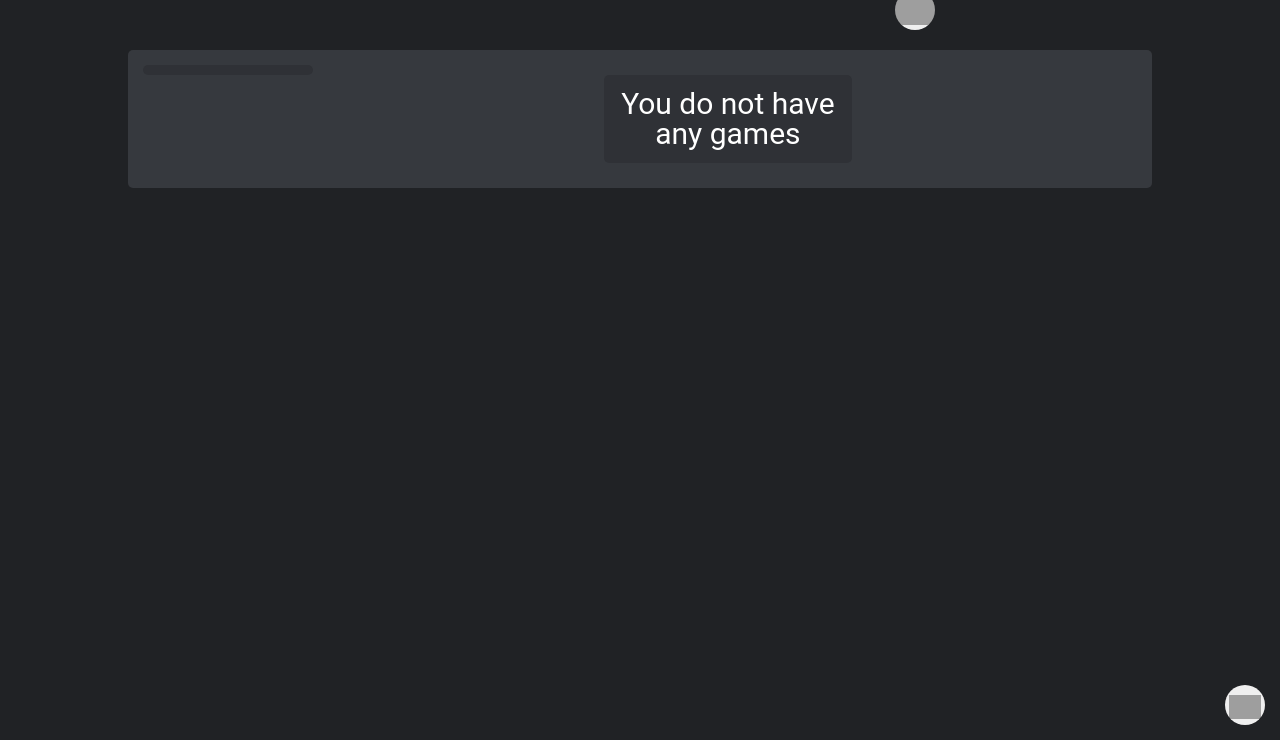
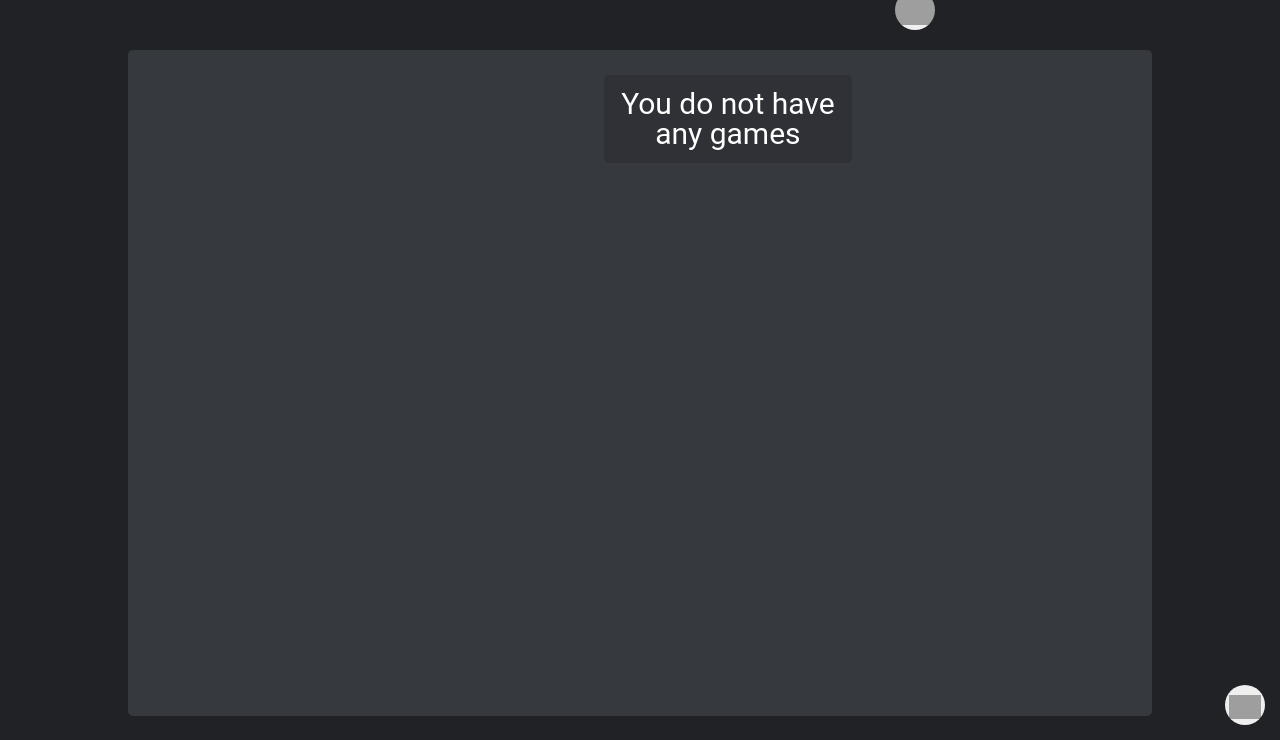
Before and after one commit to AchievementEngine/website, a PHP site: page /login/achievements.php in a window 1280 px wide. Shown: the part 60-800 px from the top of the page. Run offline with PHP 8.4, Linux system fonts and the light colour scheme; a user stored in the database is signed in; data comes from the database, SQL or seed files in the repository; data that the repository does not hold is empty; some libraries are stand-ins or nearby versions; grey boxes are pictures that could not be loaded.

Commit message:
Full screen info
pages now display content boxes that extend down the page instead of the size of the content

```diff
--- a/achievements.php
+++ b/achievements.php
@@ -45,10 +45,10 @@
 	<?php include ('include/header2.php'); ?>
 
 	<div class = "body">
-		<div class="content">
-			<div class="moreInfo">
-				<span class="sideBar">
-					<div class="gameScroll" style="width:12.5%">
+		<div class="content" style="height:95%;">
+			<div class="moreInfo" style="height:100%;">
+				<span style="height:100%; width:17.5%;">
+					<div class="activeZone" style="height:100%;">
 						<div class="scrollbar" id="style-1">
 							<div class="btn-group">
 								<?php foreach($userGames as $gameID) {
@@ -67,7 +67,7 @@
 					</div>
 				</span>
 				<span class="showcase" style="width:82.5%">
-					<div class="activeZone">
+					<div class="activeZone" style="height:100%;">
 						<div class="scrollbar-2" id="style-2">
 							<center>
 								<br>
--- a/data/style.css
+++ b/data/style.css
@@ -287,8 +287,7 @@ header .headLeft {
 
 .body {
 	margin:50px 10% 0px 10%;
-	height:calc(100%-200px);
-	width:calc(100%-600);
+	height:85%;
 }
 
 .profilePic {
@@ -301,7 +300,7 @@ header .headLeft {
 	background-color:#36393e;
 	color:white;
 	padding:10px;
-	height:calc(100% - 250px);
+
 	font-size:15px;
 }
 
@@ -398,7 +397,7 @@ input.messagesInput[type="text"] {
 	border: 1px solid grey;
     border-radius: 5px;
 	margin: 10px 2%;
-	width: 70%;
+	width: 65%;
 	background-color:#2c2f33;
 }
 
@@ -542,6 +541,7 @@ a {
 
 .force-overflow
 {
+	height:80%;
 }
 
 #style-1::-webkit-scrollbar-track
--- a/home.php
+++ b/home.php
@@ -42,7 +42,7 @@
 	<?php include ('include/sideNav.php'); ?>
 	<?php include ('include/header2.php'); ?>
 	<div class="body">
-		<div class="content">
+		<div class="content" style="height:95%;">
 			<h1 style="text-align:center; font-size:30px;"> Friend Activity </h1>
 			<br>
 
--- a/messages.php
+++ b/messages.php
@@ -102,7 +102,7 @@
 	<br>
 
 	<div class="body">
-	<div class="content">
+	<div class="content" style="height:85%;">
 		<h1 style="text-align:center; font-size:30px; color:white; padding: 0 0 10px 0;"> Messages </h1>
 		<ul class="convoList">
 			<li>
```
